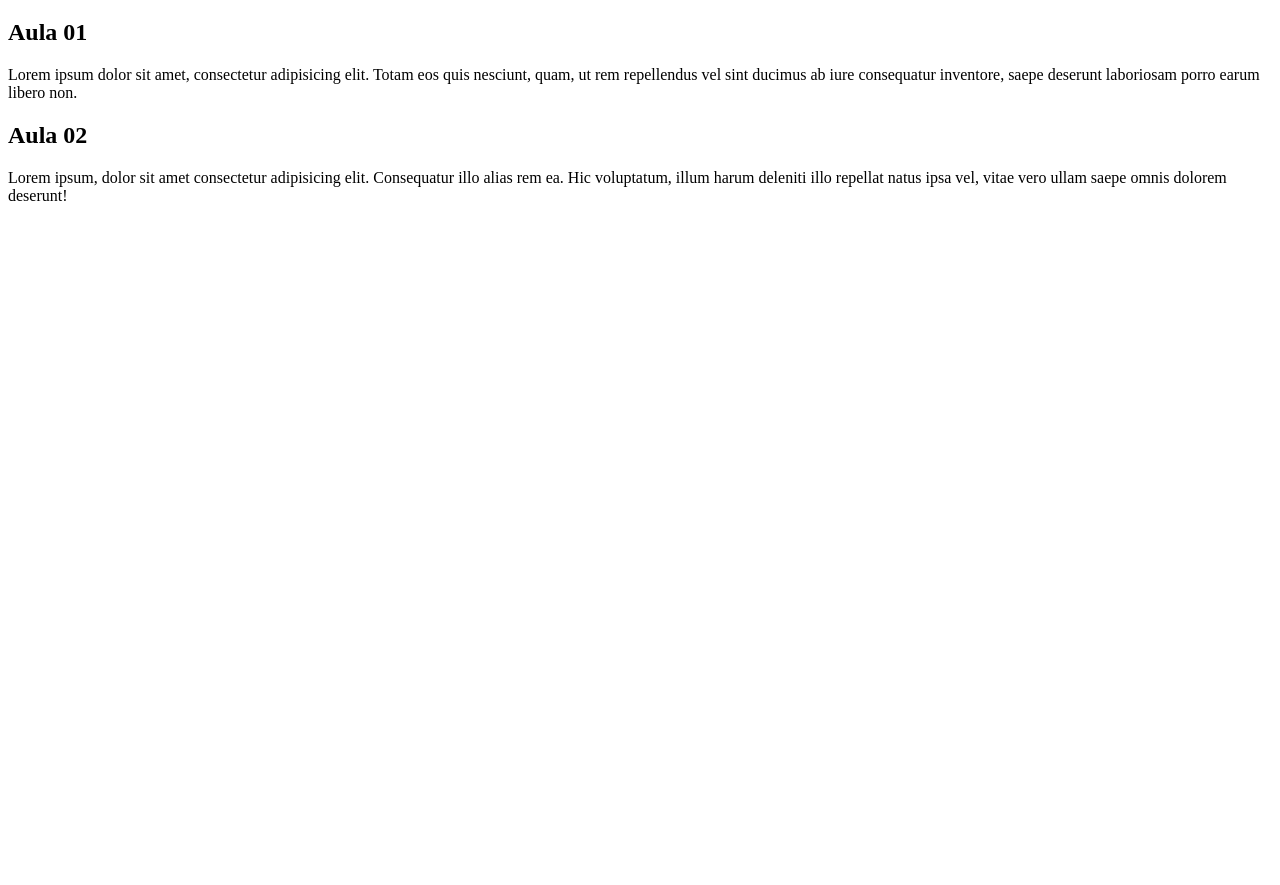
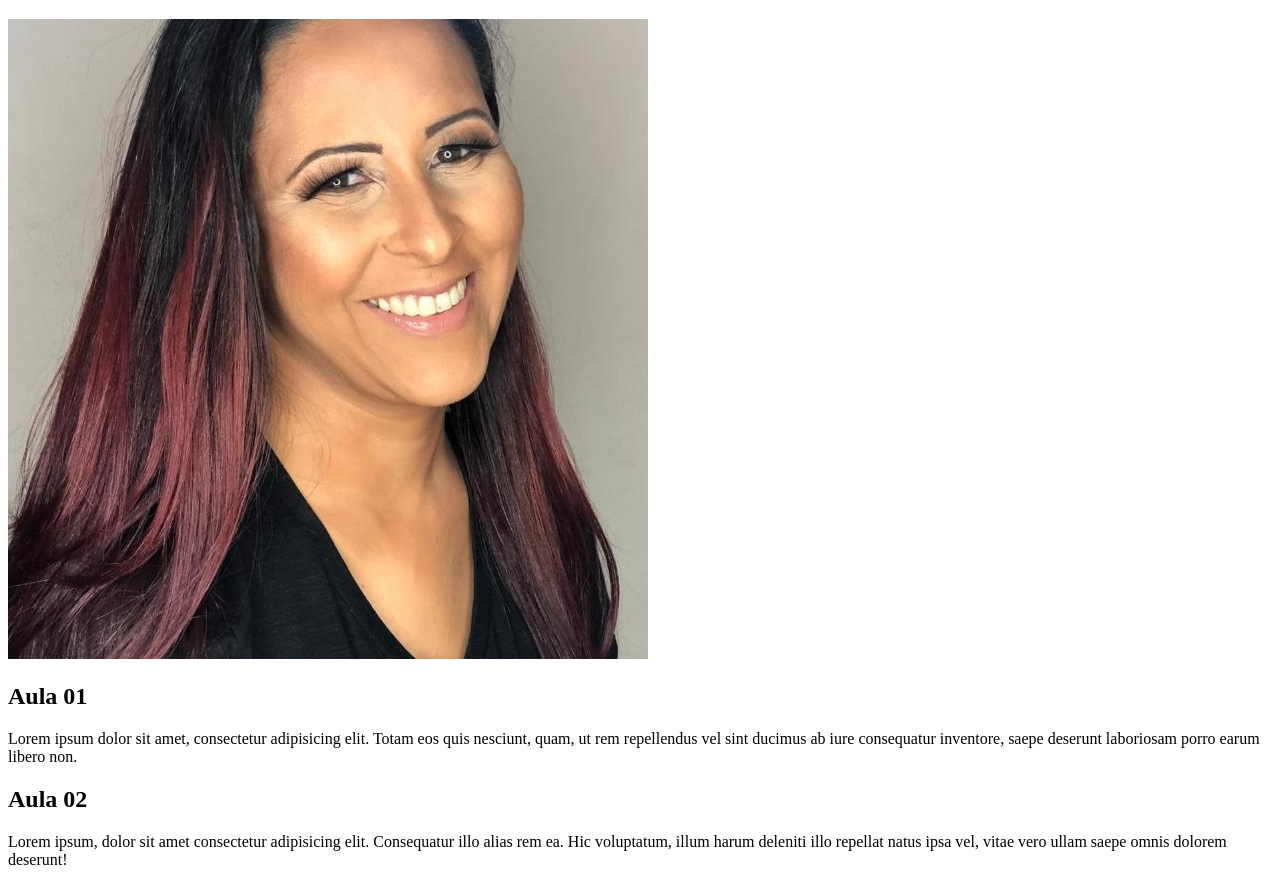
Before and after one commit to FlaviaMendesAlcantara/soPraTeste, a plain HTML site: page index.html in a window 1280 px wide. Shown: the part 61-946 px from the top of the page. Before the commit the page ends 800 px from the top, so only its background shows below. Drawn offline with Linux system fonts and the light colour scheme.

Commit message:
incluir foto

```diff
--- a/index.html
+++ b/index.html
@@ -10,6 +10,7 @@
     <main>
         <header>
             <h1>Aprendizado de git</h1>
+            <img src="imagens/pp.jpg" alt="Criadora do site">
         </header>
         <article>
             <h2>Aula 01</h2>
```
Also changed, not shown: imagens/pp.jpg (added).
